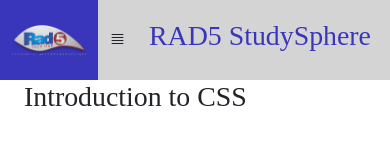
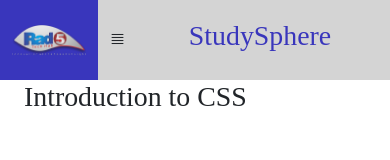
Before and after one commit to Neche-Stephen/course-materials, a React (Create React App) app: page /css in a window 390 px wide. Shown: the top 160 px of the page. Built offline with nearby package versions, Linux system fonts and the light colour scheme.

Commit message:
Adjusted name for small devices

```diff
--- a/src/component/navbar/Navbar.jsx
+++ b/src/component/navbar/Navbar.jsx
@@ -25,7 +25,7 @@ export default function Navbar({handleShow}) {
 
         <Col xs = '8' sm ='6' lg ='9' className='p-0' >
                 <div className='navbar-title navbar-height d-flex justify-content-center align-items-center'>
-                      <h1 style={{whiteSpace:'nowrap'}}>RAD5 StudySphere</h1>
+                      <h1 style={{whiteSpace:'nowrap'}}> <span className='d-none d-sm-inline'>RAD5</span> StudySphere</h1>
                 </div>
         </Col>
 
```
